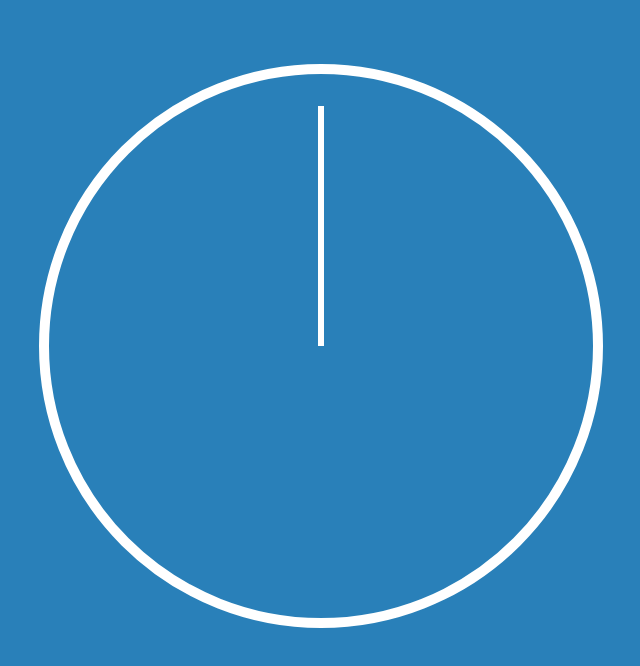
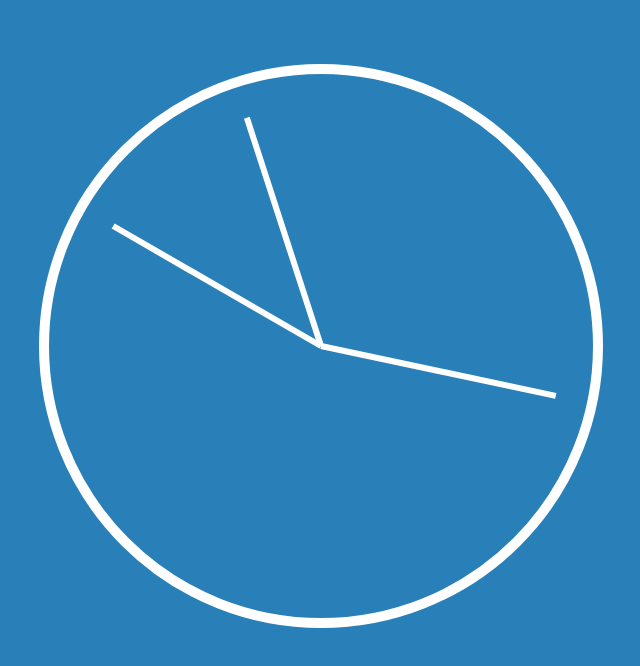
Before and after one commit to AfikRubik/clock-js, a plain HTML site: page index.html in a window 1280 px wide. Shown: the whole page, without its empty margins (319-959 px from the left). Drawn offline with Linux system fonts and the light colour scheme.

Commit message:
Add minutes and hours configuration

```diff
--- a/index.html
+++ b/index.html
@@ -10,7 +10,38 @@
   <div class="clock">
     <div class="clock-face">
       <div class="hand hour-hand"></div>
+      <div class="hand min-hand"></div>
+      <div class="hand second-hand"></div>
     </div>
   </div>
+
+  <script>
+    const secondHand = document.querySelector('.second-hand');
+    const minHand = document.querySelector('.min-hand');
+    const hourHand = document.querySelector('.hour-hand');
+
+    function setHours() {
+      const now = new Date();
+
+      const seconds = now.getSeconds();
+      const secondDegrees = ((seconds / 60) * 360) + 90;
+      secondHand.style.transform = `rotate(${secondDegrees}deg)`;
+
+      const minutes = now.getMinutes();
+      const minuteDegrees = ((minutes / 60) * 360) + 90;
+      minHand.style.transform = `rotate(${minuteDegrees}deg)`;
+
+      const hours = now.getHours();
+      if (hours > 12) {
+        const hourDegrees = (((hours - 12) / 12) * 360) + 90;
+        hourHand.style.transform = `rotate(${hourDegrees}deg)`;
+      } else {
+        const hourDegrees = ((hours / 12) * 360) + 90;
+        hourHand.style.transform = `rotate(${hourDegrees}deg)`;
+      }
+    }
+
+    setInterval(setHours, 1000);
+  </script>
 </body>
 </html>
```
